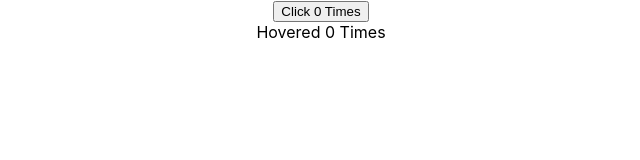
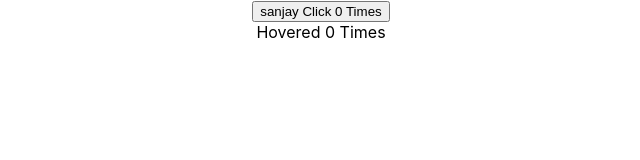
Before and after one commit to sanjaydambal/basics_react, a React (Create React App) app: page / in a window 1280 px wide. Shown: the top 160 px of the page, without its empty margins (319-959 px from the left). Built offline with nearby package versions, Linux system fonts and the light colour scheme.

Commit message:
Higher order Functions

```diff
--- a/src/App.js
+++ b/src/App.js
@@ -60,7 +60,7 @@ function App() {
       <ErrorBoundary>
       <Hero heroname={"Thanos"}/>
       </ErrorBoundary> */}
-      <ClickCounter/>
+      <ClickCounter name = "sanjay"/>
       <HoverCounter/>
     </div>
   );
--- a/src/Components/ClickCounter.js
+++ b/src/Components/ClickCounter.js
@@ -1,22 +1,11 @@
 import React, { Component } from 'react'
+import UpdatedComp from './withCounter'
+ class ClickCounter extends Component {
 
- class ClickCounter extends Component {
-    constructor(props) {
-      super(props)
-
-      this.state = {
-         count:0
-      }
-    }
-incrementCount = () => {
-    this.setState (prevState => {
-        return {count:prevState.count+1}
-    })
-}
   render() {
-    const {count} = this.state
-    return <button onClick={this.incrementCount}>Click {count} Times</button>
+    const {count,incrementCount,name} = this.props
+    return <button onClick={incrementCount}>  {name} Click {count} Times</button>
        }
 }
 
-export default ClickCounter
+export default UpdatedComp(ClickCounter,5)
--- a/src/Components/HoverCounter.js
+++ b/src/Components/HoverCounter.js
@@ -1,25 +1,15 @@
 import React, { Component } from 'react'
+import UpdatedComp from './withCounter'
 
  class HoverCounter extends Component {
-    constructor(props) {
-      super(props)
 
-      this.state = {
-         count:0
-      }
-    }
-    incrmentcount = () => {
-        this.setState(prevState => {
-            return {count : prevState.count+1}
-        })
-    }
   render() {
-    const {count} = this.state
+    const {count,incrementCount} = this.props
     return (
 
-      <div onMouseOver={this.incrmentcount}>Hovered {count} Times</div>
+      <div onMouseOver={incrementCount}> Hovered {count} Times</div>
     )
   }
 }
 
-export default HoverCounter
+export default UpdatedComp(HoverCounter,9)
--- /dev/null
+++ b/src/Components/withCounter.js
@@ -0,0 +1,35 @@
+import React from "react"
+
+
+const UpdatedComp = (OriginalComp,IncrementNumber) => {
+
+    class NewComp extends React.Component{
+        constructor(props) {
+            super(props)
+
+            this.state = {
+               count:0
+            }
+          }
+      incrementCount = () => {
+          this.setState (prevState => {
+              return {count:prevState.count+IncrementNumber}
+          })
+        }
+        render(){
+            return (
+            <OriginalComp
+            count = {this.state.count}
+            incrementCount = {this.incrementCount}
+            {...this.props}
+            />
+            )
+        }
+    }
+return NewComp
+}
+
+
+
+
+export default UpdatedComp
```
